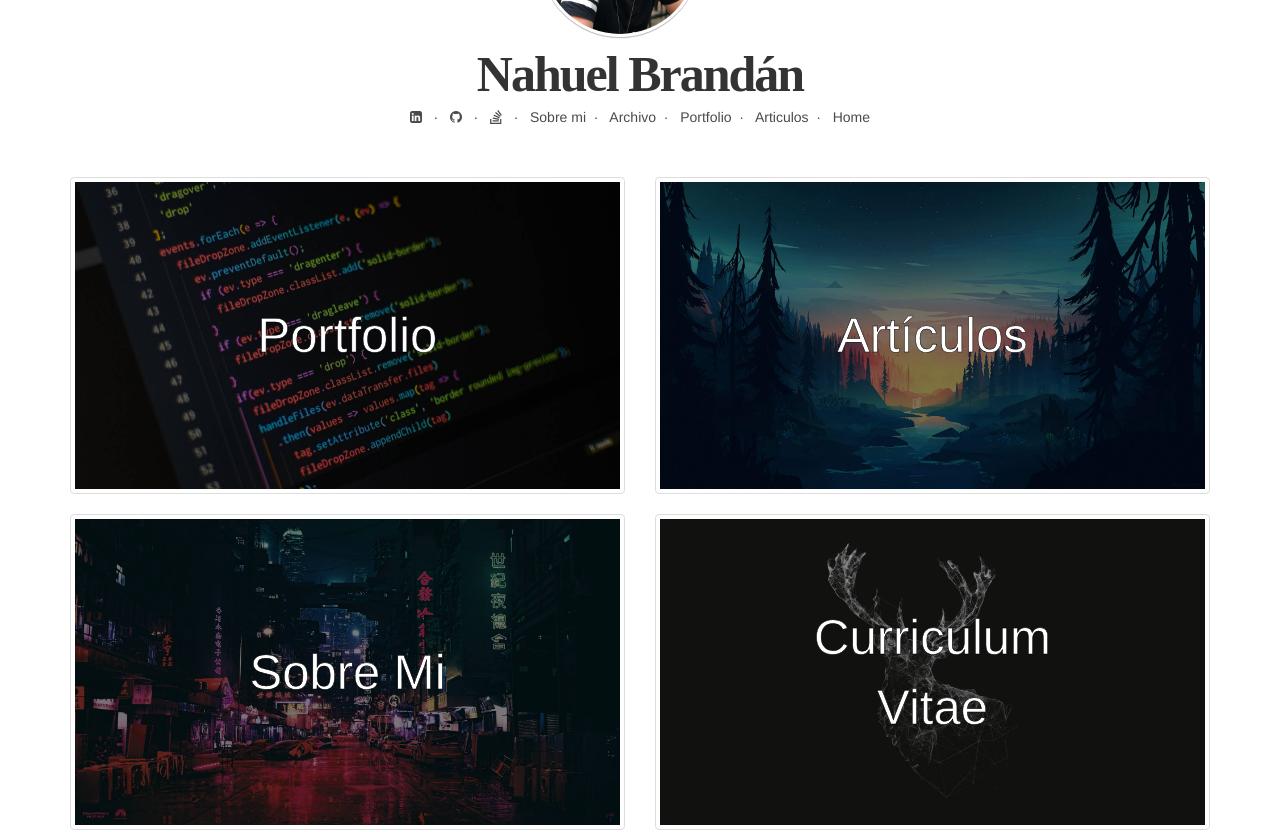
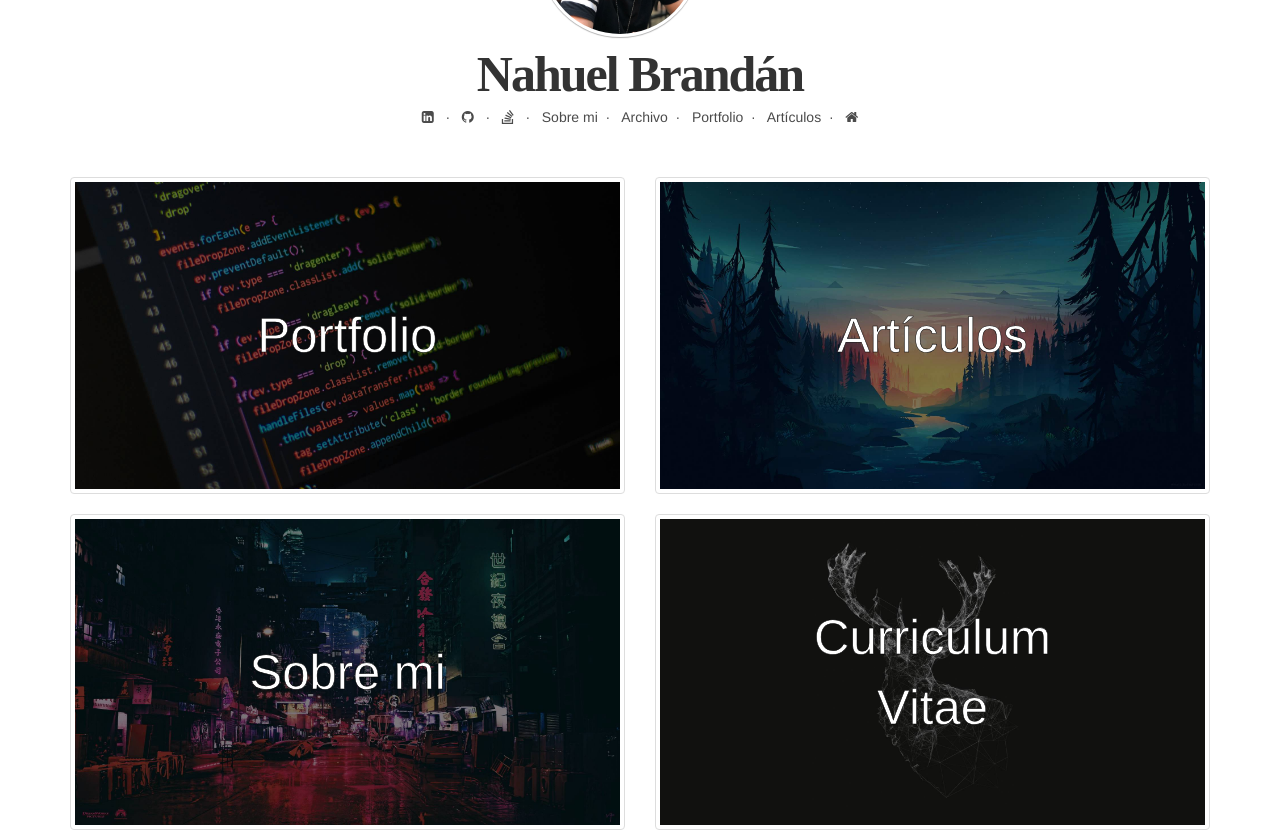
Before and after one commit to nahuelbrandan/nahuelbrandan.github.io, a Jekyll site: the page built from index.html, in a window 1280 px wide. Shown: the part 165-997 px from the top of the page. Built offline with Jekyll 4.4.1, drawn with Linux system fonts in a browser that asks for light colours; cached includes are drawn as plain includes; nearby versions of some CDN libraries; some web fonts are replaced; the list of posts is cut into pages by our own code.

Commit message:
leves cambios

```diff
--- a/index.html
+++ b/index.html
@@ -10,14 +10,14 @@ layout: default
 
 <header class="blog-header">
   {% if site.author_image %}
-    <a class="blog-logo" href="{{ "/" | absolute_url }}" style="background-image: url('{{ site.author_image | prepend: site.baseurl }}')">{{ site.title }}</a>
+    <a class="blog-logo" href="{{ '/' | absolute_url }}" style="background-image: url('{{ site.author_image | prepend: site.baseurl }}');">{{ site.title }}</a>
   {% endif %}
   <h1 class="blog-title">{{ site.title }}</h1>
   <!--<h2 class="blog-description">{{ site.description }}</h2>-->
   <div class="custom-links">
     {% for social in site.social %}
       {% if social.url %}
-        <a class="icon-{{ social.icon }}" href="{{ social.url }}" {% if social.desc %} title="{{ social.desc }}" {% endif %}" target="_blank">
+        <a class="icon-{{ social.icon }}" href="{{ social.url }}" {% if social.desc %} title="{{ social.desc }}" {% endif %} target="_blank">
           <i class="fa fa-{{ social.icon }}"></i>
         </a>
         &nbsp;&nbsp;·&nbsp;&nbsp;
@@ -26,8 +26,10 @@ layout: default
     <a href={{"/about/" | prepend: site.baseurl}}>Sobre mi</a>&nbsp;&nbsp;·&nbsp;&nbsp;
     <a href={{"/archive/" | prepend: site.baseurl}}>Archivo</a>&nbsp;&nbsp;·&nbsp;&nbsp;
     <a href={{"/portfolio/" | prepend: site.baseurl}}>Portfolio</a>&nbsp;&nbsp;·&nbsp;&nbsp;
-    <a href={{"/articles/" | prepend: site.baseurl}}>Articulos</a>&nbsp;&nbsp;·&nbsp;&nbsp;
-    <a href={{"/" | prepend: site.baseurl}}>Home</a>
+    <a href={{"/articles/" | prepend: site.baseurl}}>Artículos</a>&nbsp;&nbsp;·&nbsp;&nbsp;
+    <a class="icon-home" href='/' title="Home">
+      <i class="fa fa-home"></i>
+    </a>
   </div>
 </header>
 
@@ -56,8 +58,8 @@ layout: default
     <div class="col-md-6 mb-3">
       <div class="thumbnail">
         <a href={{"/about/" | prepend: site.baseurl}} itemprop="url">
-          <img src="/assets/images/home/option3.jpg" class="img-fluid z-depth-1" alt="Sobre Mi">
-          <p>Sobre Mi</p>
+          <img src="/assets/images/home/option3.jpg" class="img-fluid z-depth-1" alt="Sobre mi">
+          <p>Sobre mi</p>
         </a>
       </div>
     </div>
```
Also changed, not shown: articles.html (+5 -3 lines), portfolio.html (+5 -3 lines), 1 other file.
